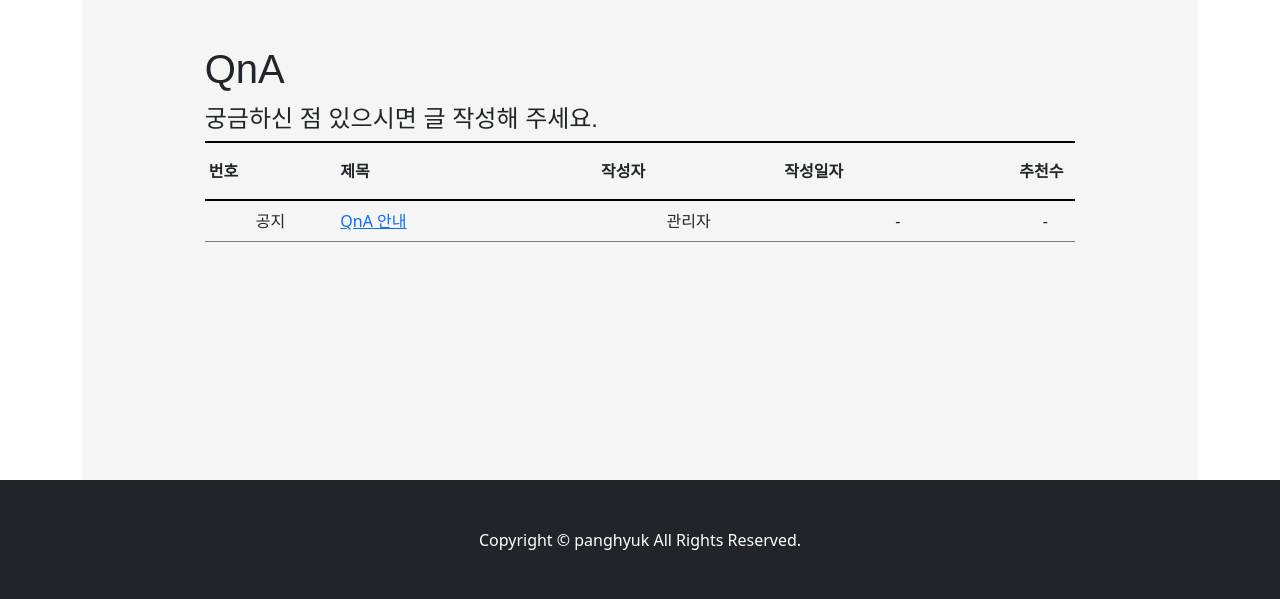
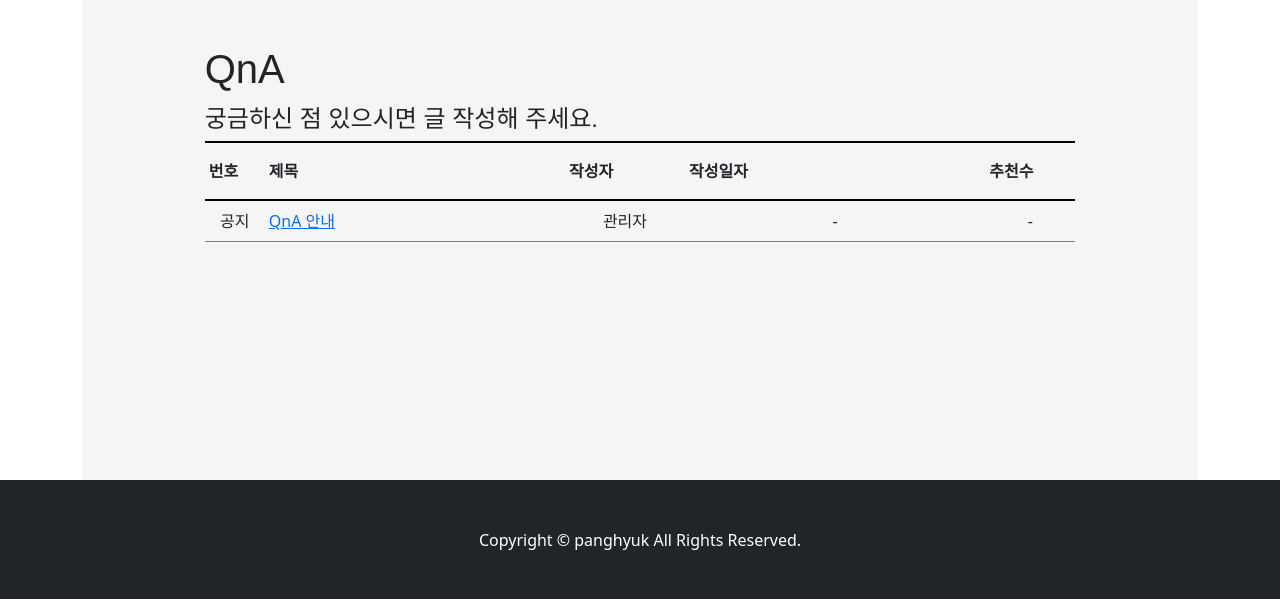
Before and after one commit to panghyuk/WP_project, a Django app: page /qna/ in a window 1280 px wide. Shown: the part 56-655 px from the top of the page. Run offline with Django 3.2, Linux system fonts and the light colour scheme; tables that the repository leaves empty hold one stand-in row (values such as "Sample post").

Commit message:
qna 수정

```diff
--- a/wp_project/static/css/style.css
+++ b/wp_project/static/css/style.css
@@ -4,56 +4,70 @@
   background-color: rgba(155, 155, 155, 0.1);
   min-height: 60vh;
 }
+
 #board_title{
   font-family: 'Noto Sans KR', sans-serif;
 }
+
 #board_subtitle{
   margin-top: -20px;
   font-family: 'Noto Sans KR', sans-serif;
   font-weight: lighter;
 }
+
 #board_table{
   /* margin: 0 auto; */
   width: 100%;
   border-collapse: collapse;
 }
+
 .board_table_heads{
   padding: 16px 4px;
   border-top: 2px solid black;
   border-bottom: 2px solid black;
 }
+
 #board_table_body_content{
   border-bottom: 1px solid gray;
   padding: 10px 5px;
 }
+
 .board_table_bodies{
   padding: 8px 4px;
 }
+
 #board_table_body_number{
-  /* width: 40px; */
+  width: 40px;
   text-align: center;
 }
+
 #board_table_body_title{
-  /* width: 200px; */
+  width: 200px;
 }
+
 #board_table_body_writer{
-  /* width: 80px; */
+  width: 80px;
   text-align: center;
 }
+
 #board_table_body_pubdate{
-  /* width: 200px; */
+  width: 200px;
   text-align: center;
 }
+
 #board_table_body_like{
   width: 60px;
   text-align: center;
 }
+
 #board_table_body_content:hover{
   background-color: orange;
 }
+
 #board_table_body_title a:hover{
   text-decoration: underline;
 }
+
 #board_create_button{
   padding: 4px 8px;
   display: flex;
@@ -61,7 +75,7 @@
 }
 
 /* 게시판 작성하기 */
-#board_new{
+/* #board_new{
   padding: 4% 11%;
   font-family: 'Noto Sans KR', sans-serif;
 }
@@ -76,10 +90,10 @@
 #board_new_button_submit{
   display: flex;
   justify-content: end;
-}
+} */
 
 /* 게시판 상세 */
-#board_detail{
+/* #board_detail{
   padding: 4% 11%;
 }
 #board_detail_title{
@@ -152,4 +166,4 @@
 }
 #comment_create_input{
   width: 50%;
-}
+} */
```
Also changed, not shown: main/templates/main/LGES.html (+8 -9 lines).
